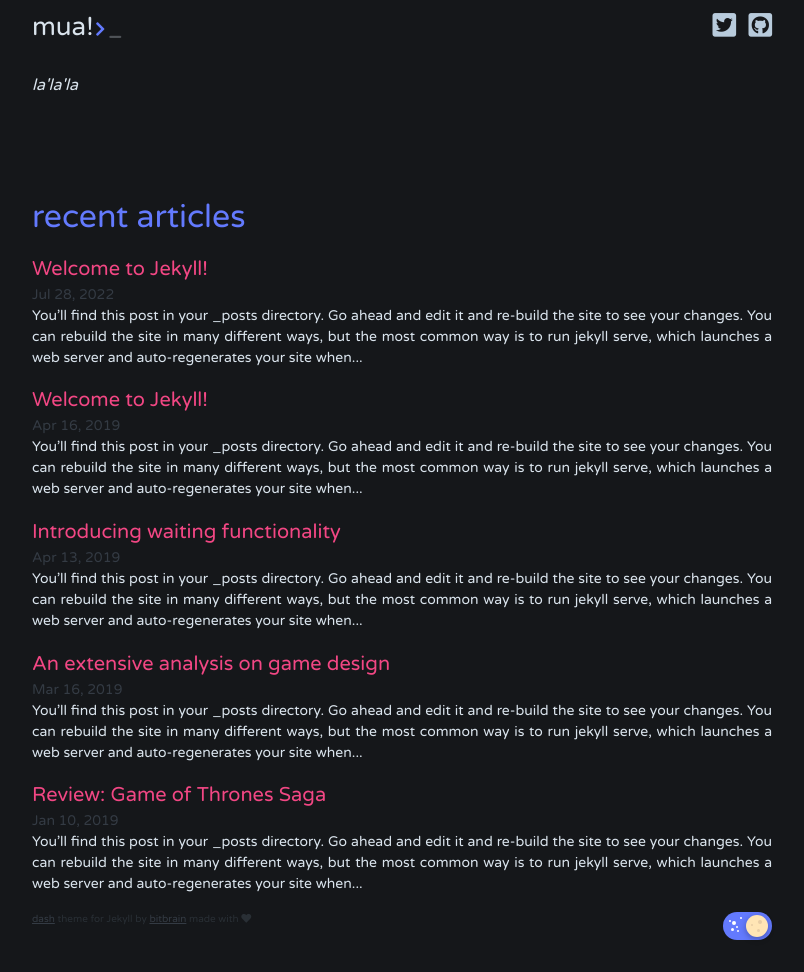
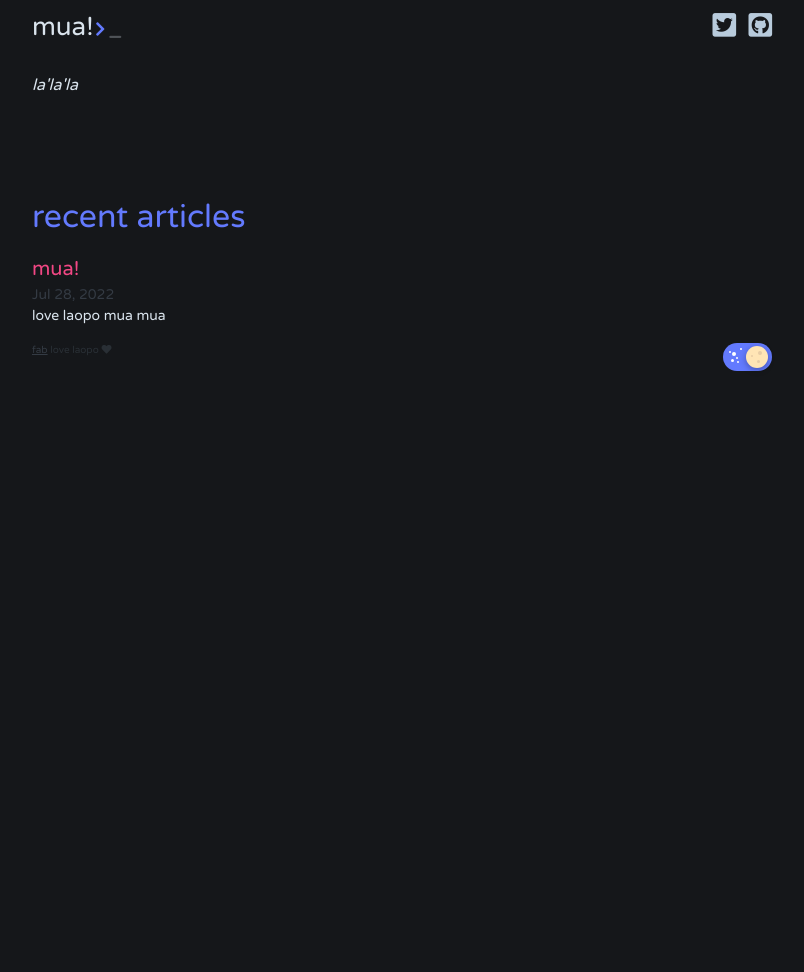
Before and after one commit to arxxyr/fablol.github.io, a Jekyll site: the page built from index.html, in a window 1280 px wide. Shown: the whole page, without its empty margins (238-1042 px from the left). Built offline with Jekyll 4.4.1, drawn with Linux system fonts in a browser that asks for light colours; nearby versions of some CDN libraries; the list of posts is cut into pages by our own code; after the commit the page ends 900 px from its top, so only the background shows below that.

Commit message:
setup Jekyll blog

````diff
--- a/_includes/footer.html
+++ b/_includes/footer.html
@@ -1,6 +1,6 @@
 <footer class="site-footer">
   <div class="wrapper">
-    <div class="credits"><a href="https://github.com/bitbrain/jekyll-dash">dash</a> theme for Jekyll by <a href="https://github.com/bitbrain">bitbrain</a> made with <i class="fas fa-heart"></i>
+    <div class="credits"><a href="https://github.com/fablol">fab</a> love laopo <i class="fas fa-heart"></i>
       {%- include theme-toggle.html -%}
     </div>
   </div>
--- a/_posts/2019-01-10-review-game-of-thrones.md
+++ /dev/null
@@ -1,24 +0,0 @@
----
-layout: post
-title:  "Review: Game of Thrones Saga"
-tags: got review
----
-You’ll find this post in your `_posts` directory. Go ahead and edit it and re-build the site to see your changes. You can rebuild the site in many different ways, but the most common way is to run `jekyll serve`, which launches a web server and auto-regenerates your site when a file is updated.
-
-To add new posts, simply add a file in the `_posts` directory that follows the convention `YYYY-MM-DD-name-of-post.ext` and includes the necessary front matter. Take a look at the source for this post to get an idea about how it works.
-
-Jekyll also offers powerful support for code snippets:
-
-{% highlight ruby %}
-def print_hi(name)
-  puts "Hi, #{name}"
-end
-print_hi('Tom')
-#=> prints 'Hi, Tom' to STDOUT.
-{% endhighlight %}
-
-Check out the [Jekyll docs][jekyll-docs] for more info on how to get the most out of Jekyll. File all bugs/feature requests at [Jekyll’s GitHub repo][jekyll-gh]. If you have questions, you can ask them on [Jekyll Talk][jekyll-talk].
-
-[jekyll-docs]: https://jekyllrb.com/docs/home
-[jekyll-gh]:   https://github.com/jekyll/jekyll
-[jekyll-talk]: https://talk.jekyllrb.com/
--- a/_posts/2019-03-16-analysis-of-design.md
+++ /dev/null
@@ -1,24 +0,0 @@
----
-layout: post
-title:  "An extensive analysis on game design"
-tags: analysis design
----
-You’ll find this post in your `_posts` directory. Go ahead and edit it and re-build the site to see your changes. You can rebuild the site in many different ways, but the most common way is to run `jekyll serve`, which launches a web server and auto-regenerates your site when a file is updated.
-
-To add new posts, simply add a file in the `_posts` directory that follows the convention `YYYY-MM-DD-name-of-post.ext` and includes the necessary front matter. Take a look at the source for this post to get an idea about how it works.
-
-Jekyll also offers powerful support for code snippets:
-
-{% highlight ruby %}
-def print_hi(name)
-  puts "Hi, #{name}"
-end
-print_hi('Tom')
-#=> prints 'Hi, Tom' to STDOUT.
-{% endhighlight %}
-
-Check out the [Jekyll docs][jekyll-docs] for more info on how to get the most out of Jekyll. File all bugs/feature requests at [Jekyll’s GitHub repo][jekyll-gh]. If you have questions, you can ask them on [Jekyll Talk][jekyll-talk].
-
-[jekyll-docs]: https://jekyllrb.com/docs/home
-[jekyll-gh]:   https://github.com/jekyll/jekyll
-[jekyll-talk]: https://talk.jekyllrb.com/
--- a/_posts/2019-04-13-introduction-to-waiting.md
+++ /dev/null
@@ -1,24 +0,0 @@
----
-layout: post
-title:  "Introducing waiting functionality"
-tags: introduction tutorial
----
-You’ll find this post in your `_posts` directory. Go ahead and edit it and re-build the site to see your changes. You can rebuild the site in many different ways, but the most common way is to run `jekyll serve`, which launches a web server and auto-regenerates your site when a file is updated.
-
-To add new posts, simply add a file in the `_posts` directory that follows the convention `YYYY-MM-DD-name-of-post.ext` and includes the necessary front matter. Take a look at the source for this post to get an idea about how it works.
-
-Jekyll also offers powerful support for code snippets:
-
-{% highlight ruby %}
-def print_hi(name)
-  puts "Hi, #{name}"
-end
-print_hi('Tom')
-#=> prints 'Hi, Tom' to STDOUT.
-{% endhighlight %}
-
-Check out the [Jekyll docs][jekyll-docs] for more info on how to get the most out of Jekyll. File all bugs/feature requests at [Jekyll’s GitHub repo][jekyll-gh]. If you have questions, you can ask them on [Jekyll Talk][jekyll-talk].
-
-[jekyll-docs]: https://jekyllrb.com/docs/home
-[jekyll-gh]:   https://github.com/jekyll/jekyll
-[jekyll-talk]: https://talk.jekyllrb.com/
--- a/_posts/2019-04-16-welcome-to-jekyll2.md
+++ /dev/null
@@ -1,54 +0,0 @@
----
-layout: post
-title:  "Welcome to Jekyll!"
-description: this article explains something and gives a brief introduction.
-tags: welcome introduction
----
-You’ll find this post in your `_posts` directory. Go ahead and edit it and re-build the site to see your changes. You can rebuild the site in many different ways, but the most common way is to run `jekyll serve`, which launches a web server and auto-regenerates your site when a file is updated.
-
-To add new posts, simply add a file in the `_posts` directory that follows the convention `YYYY-MM-DD-name-of-post.ext` and includes the necessary front matter. Take a look at the source for this post to get an idea about how it works.
-
-> "This is a quote which should be followed"
-> Also I think this sentence is quite long.
-> more quote text to come
->   - Chris Wayne
-
-> Single line quote
-
-However, these are bulletpoints:
-
-* To add new posts, simply add a file in the `_posts` directory that follows the convention `YYYY-MM-DD-name-of-post.ext` and includes the necessary front matter. Take a look at the source for this post to get an idea about how it works.
-* another point
-* that's it
-
-However, these entries should not be styled:
-
-1. an entry
-2. another entry
-3. that's another entry
-
-<video preload="auto" poster="https://pbs.twimg.com/tweet_video_thumb/D5aj3tfW0AIiSxo.jpg" src="https://video.twimg.com/tweet_video/D5aj3tfW0AIiSxo.mp4" type="video/mp4" autoplay controls></video>
-
-Jekyll also offers powerful support for code snippets:
-
-```ruby
-def print_hi(name)
-  puts "Hi, #{name}"
-end
-print_hi('Tom')
-#=> prints 'Hi, Tom' to STDOUT.
-```
-
-# An interesting fact on the economy of modern America
-
-Pictures look like this:
-
-![image](https://picsum.photos/200){: .modal}
-
-Check out the [Jekyll docs][jekyll-docs] for more info on how to get the most out of Jekyll. File all bugs/feature requests at [Jekyll’s GitHub repo][jekyll-gh]. If you have questions, you can ask them on [Jekyll Talk][jekyll-talk].
-
-[jekyll-docs]: https://jekyllrb.com/docs/home
-[jekyll-gh]:   https://github.com/jekyll/jekyll
-[jekyll-talk]: https://talk.jekyllrb.com/
-
-<blockquote class="twitter-tweet"><p lang="en" dir="ltr"><a href="https://twitter.com/hashtag/jekyll?src=hash&amp;ref_src=twsrc%5Etfw">#jekyll</a> <a href="https://twitter.com/hashtag/dash?src=hash&amp;ref_src=twsrc%5Etfw">#dash</a> now officially supports both, dark and light theming. Enjoy!<a href="https://t.co/4evp9pX2Ws">https://t.co/4evp9pX2Ws</a> <a href="https://t.co/vOQCZjGKic">pic.twitter.com/vOQCZjGKic</a></p>&mdash; 〽️ɪɢᴜᴇʟ (@bitbrain_) <a href="https://twitter.com/bitbrain_/status/1166440978124877827?ref_src=twsrc%5Etfw">August 27, 2019</a></blockquote> <script async src="https://platform.twitter.com/widgets.js" charset="utf-8"></script>
--- a/_posts/2022-07-28-welcome-to-jekyll.markdown
+++ /dev/null
@@ -1,29 +0,0 @@
----
-layout: post
-title:  "Welcome to Jekyll!"
-date:   2022-07-28 17:26:33 +0800
-categories: jekyll update
----
-You’ll find this post in your `_posts` directory. Go ahead and edit it and re-build the site to see your changes. You can rebuild the site in many different ways, but the most common way is to run `jekyll serve`, which launches a web server and auto-regenerates your site when a file is updated.
-
-Jekyll requires blog post files to be named according to the following format:
-
-`YEAR-MONTH-DAY-title.MARKUP`
-
-Where `YEAR` is a four-digit number, `MONTH` and `DAY` are both two-digit numbers, and `MARKUP` is the file extension representing the format used in the file. After that, include the necessary front matter. Take a look at the source for this post to get an idea about how it works.
-
-Jekyll also offers powerful support for code snippets:
-
-{% highlight ruby %}
-def print_hi(name)
-  puts "Hi, #{name}"
-end
-print_hi('Tom')
-#=> prints 'Hi, Tom' to STDOUT.
-{% endhighlight %}
-
-Check out the [Jekyll docs][jekyll-docs] for more info on how to get the most out of Jekyll. File all bugs/feature requests at [Jekyll’s GitHub repo][jekyll-gh]. If you have questions, you can ask them on [Jekyll Talk][jekyll-talk].
-
-[jekyll-docs]: https://jekyllrb.com/docs/home
-[jekyll-gh]:   https://github.com/jekyll/jekyll
-[jekyll-talk]: https://talk.jekyllrb.com/
````
Also changed, not shown: _posts/2022-07-28-mua!.markdown (added, +17 -0 lines).
